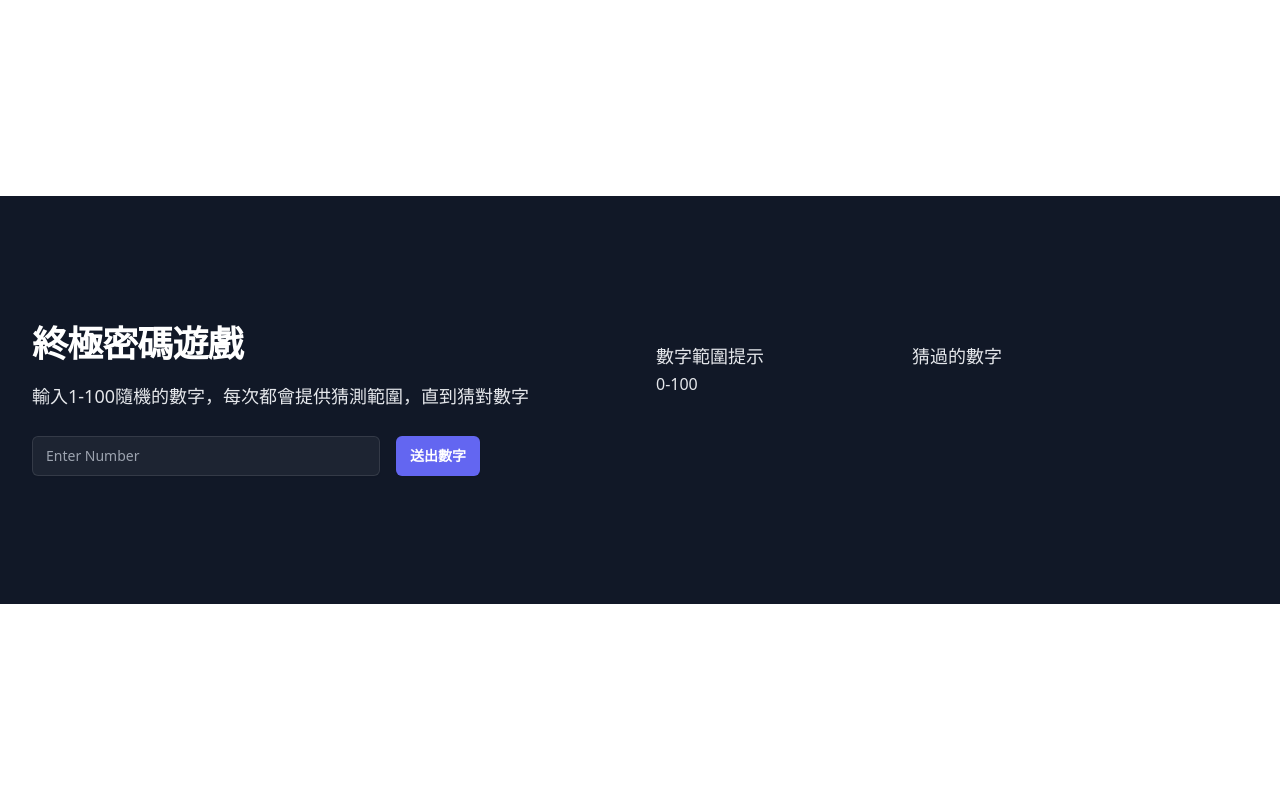
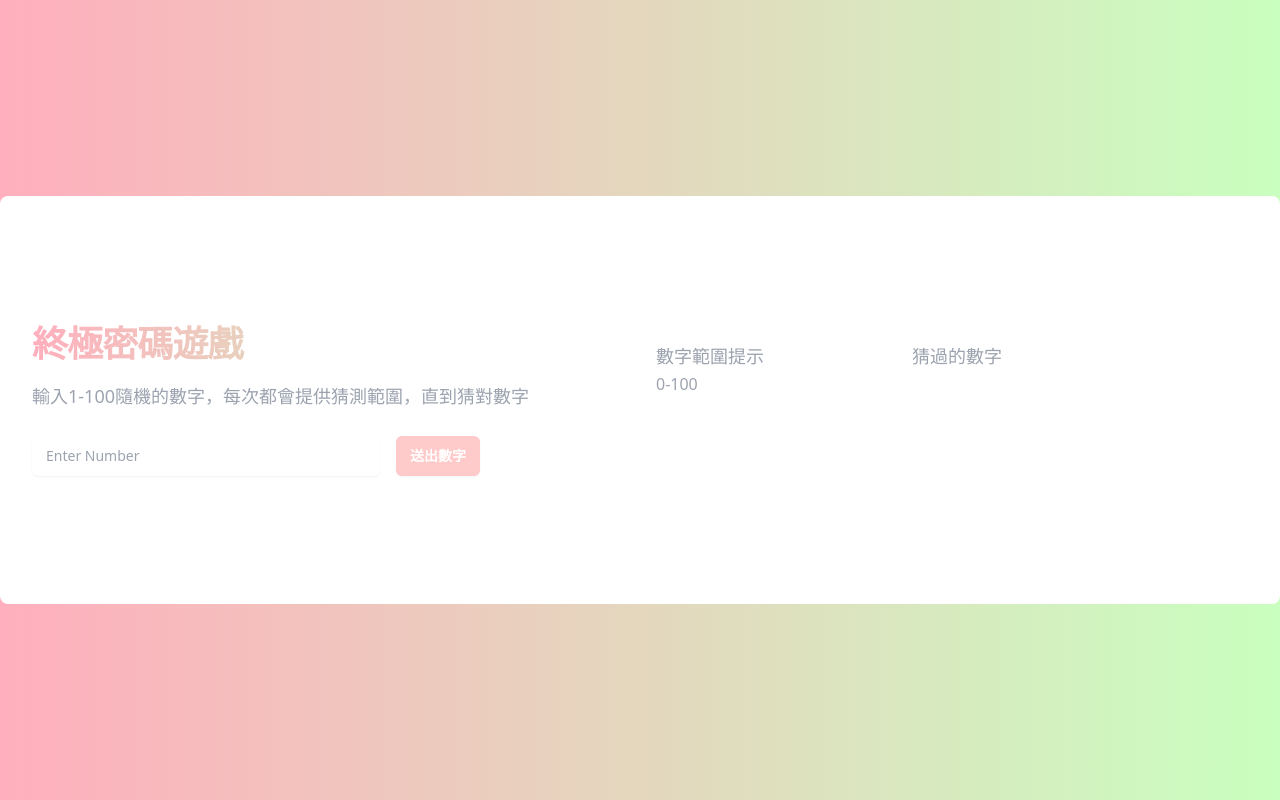
Before and after one commit to AlannaYL/gussNumber-vite, a website built with Vite: page index.html in a window 1280 px wide. Built offline with nearby package versions, Linux system fonts and the light colour scheme.

Commit message:
樣式調整

```diff
--- a/index.html
+++ b/index.html
@@ -12,28 +12,29 @@
 
 
   <div class="flex items-center justify-center h-screen">
-    <div class="container mx-auto overflow-hidden bg-gray-900 py-16 sm:py-24 lg:py-32 ">
+    <div class="container mx-auto overflow-hidden bg-white py-16 sm:py-24 lg:py-32 rounded-lg">
       <div class="mx-auto max-w-7xl px-6 lg:px-8">
         <div class="mx-auto grid max-w-2xl grid-cols-1 gap-x-8 gap-y-16 lg:max-w-none lg:grid-cols-2">
           <div class="max-w-xl lg:max-w-lg">
-            <h2 class="text-3xl font-bold tracking-tight text-white sm:text-4xl">終極密碼遊戲</h2>
-            <p class="mt-4 text-lg leading-8 text-gray-200">輸入1-100隨機的數字，每次都會提供猜測範圍，直到猜對數字</p>
+            <h2 class="text-3xl font-bold tracking-tight text-transparent sm:text-4xl">終極密碼遊戲</h2>
+            <p class="mt-4 text-lg leading-8 text-gray-400">
+              輸入1-100隨機的數字，每次都會提供猜測範圍，直到猜對數字</p>
             <div class="mt-6 flex max-w-md gap-x-4">
               <label for="subNumber" class="sr-only">輸入數字</label>
               <input id="subNumber"
-                class="min-w-0 flex-auto rounded-md border-0 bg-white/5 px-3.5 py-2 text-white shadow-sm ring-1 ring-inset ring-white/10 focus:ring-2 focus:ring-inset focus:ring-indigo-500 sm:text-sm sm:leading-6"
+                class="min-w-0 flex-auto rounded-md border-0  px-3.5 py-2 text-black shadow-sm  sm:text-sm sm:leading-6"
                 placeholder="Enter Number">
               <button id="submitBtn" type="submit"
-                class="flex-none rounded-md bg-indigo-500 px-3.5 py-2.5 text-sm font-semibold text-white shadow-sm hover:bg-indigo-400">送出數字</button>
+                class="flex-none rounded-md bg-red-200 px-3.5 py-2.5 text-sm font-semibold text-white shadow-sm hover:bg-emerald-200">送出數字</button>
             </div>
           </div>
           <div class="max-w-xl lg:max-w-lg flex flex-row">
             <div id="rangeNum" class="flex flex-col basis-1/2 items-start">
-              <p class="mt-4 text-lg leading-8 text-gray-200">數字範圍提示</p>
-              <p class=" text-gray-200"></p>
+              <p class="mt-4 text-lg leading-8 text-gray-400">數字範圍提示</p>
+              <p class=" text-gray-400"></p>
             </div>
             <div id="guessedList" class="flex flex-col basis-1/2 items-start">
-              <p class="mt-4 text-lg leading-8 text-gray-200">猜過的數字</p>
+              <p class="mt-4 text-lg leading-8 text-gray-400">猜過的數字</p>
             </div>
           </div>
         </div>
--- a/main.js
+++ b/main.js
@@ -41,7 +41,7 @@ inputNum.addEventListener("keydown", (event) => {
       addNew.innerText = ""
     } else {
       addNew.innerText = getNum;
-      addNew.classList.add("text-base", "text-gray-200");
+      addNew.classList.add("text-base", "text-gray-400");
       guessedList.appendChild(addNew);
       range.minNum = 0;
       range.maxNum = 100;
--- a/style.css
+++ b/style.css
@@ -1,3 +1,22 @@
 @tailwind base;
 @tailwind components;
 @tailwind utilities;
+
+body {
+  background: #C9FFBF;
+  /* fallback for old browsers */
+  background: -webkit-linear-gradient(to right, #FFAFBD, #C9FFBF);
+  /* Chrome 10-25, Safari 5.1-6 */
+  background: linear-gradient(to right, #FFAFBD, #C9FFBF);
+  /* W3C, IE 10+/ Edge, Firefox 16+, Chrome 26+, Opera 12+, Safari 7+ */
+}
+
+h2 {
+  background: linear-gradient(to right, #FFAFBD, #C9FFBF);
+  -webkit-background-clip: text;
+}
+
+input:focus {
+  border: 2px solid #ff6b6b;
+  outline: none;
+}
```
